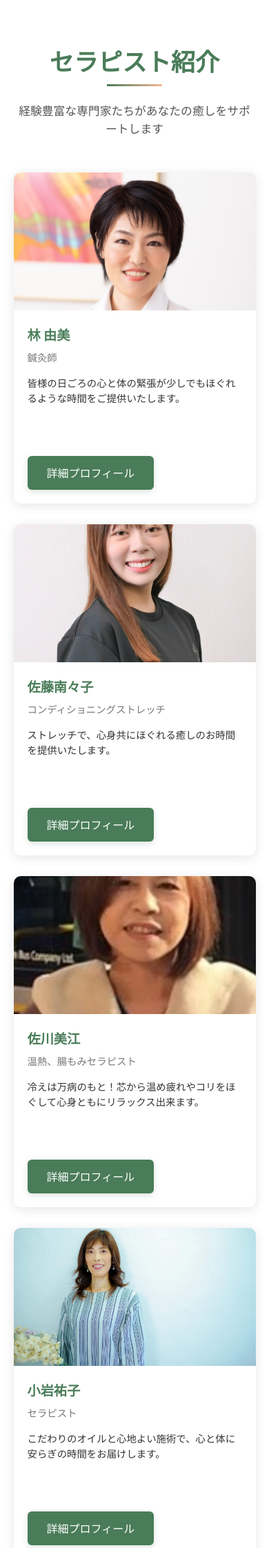
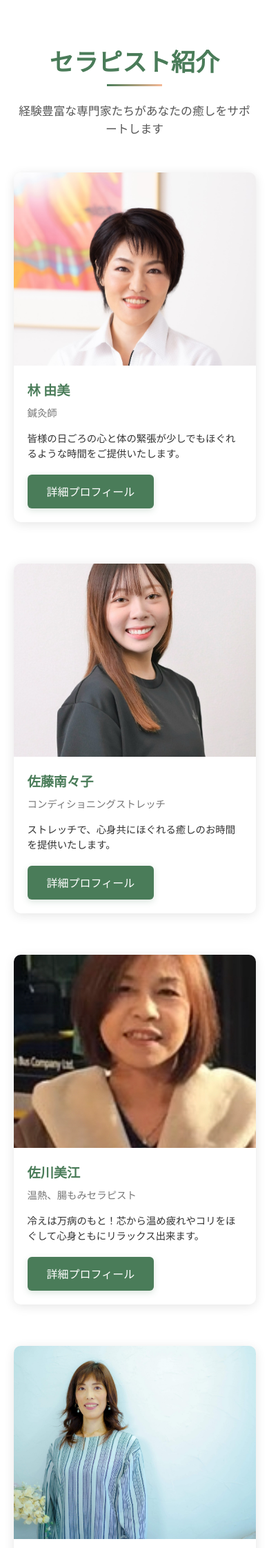
Before and after one commit to marky808/angels-healing-site, a PHP site: page /user-portal/index.html in a window 390 px wide. Shown: the part 2047-4291 px from the top of the page at 69% size. Run offline with PHP 8.4, Linux system fonts and the light colour scheme.

Commit message:
セラピストカードのモバイル対応を強化し、画像の高さを増加。ヘッダーのリンクを修正し、正しいページへのナビゲーションを確保。

```diff
--- a/assets/css/portal.css
+++ b/assets/css/portal.css
@@ -457,11 +457,44 @@ body {
     .process-step:not(:last-child)::after {
         display: none;
     }
+
+    /* セラピスト一覧カードのモバイル対応 */
+    .therapist-card {
+        height: auto; /* 固定高さを解除し、コンテンツに合わせて伸縮 */
+        margin-bottom: 30px;
+    }
+
+    .therapist-image {
+        height: 250px; /* 画像の高さを増やす (PCの200pxから変更) */
+        width: 100%;
+    }
+
+    .therapist-content {
+        height: auto; /* 固定高さを解除 */
+        padding-bottom: 70px; /* ボタン用のスペースを確保 */
+    }
+
+    .therapist-content-top {
+        height: auto; /* 固定高さを解除 */
+        margin-bottom: 20px;
+    }
+
+    .therapists-grid {
+        grid-template-columns: repeat(auto-fill, minmax(280px, 1fr)); /* カード幅を少し広げる */
+    }
 }
 
 @media (max-width: 480px) {
     .categories-grid {
         grid-template-columns: 1fr;
+    }
+
+    .therapist-image {
+        height: 280px; /* さらに小さい画面では画像の高さをもっと増やす */
+    }
+
+    .therapists-grid {
+        grid-template-columns: 1fr; /* 1列に変更 */
     }
 }
 
--- a/components/portal/header.html
+++ b/components/portal/header.html
@@ -16,8 +16,8 @@
             <ul>
                 <li><a href="index.html">ポータルTOP</a></li>
                 <li><a href="therapists.html">セラピスト一覧</a></li>
-                <li><a href="#booking">ご予約方法</a></li>
-                <li><a href="#contact">お問い合わせ</a></li>
+                <li><a href="index.html#booking">ご予約方法</a></li>
+                <li><a href="index.html#contact">お問い合わせ</a></li>
                 <li><a href="../index.html">メインサイト</a></li>
             </ul>
         </nav>
```
